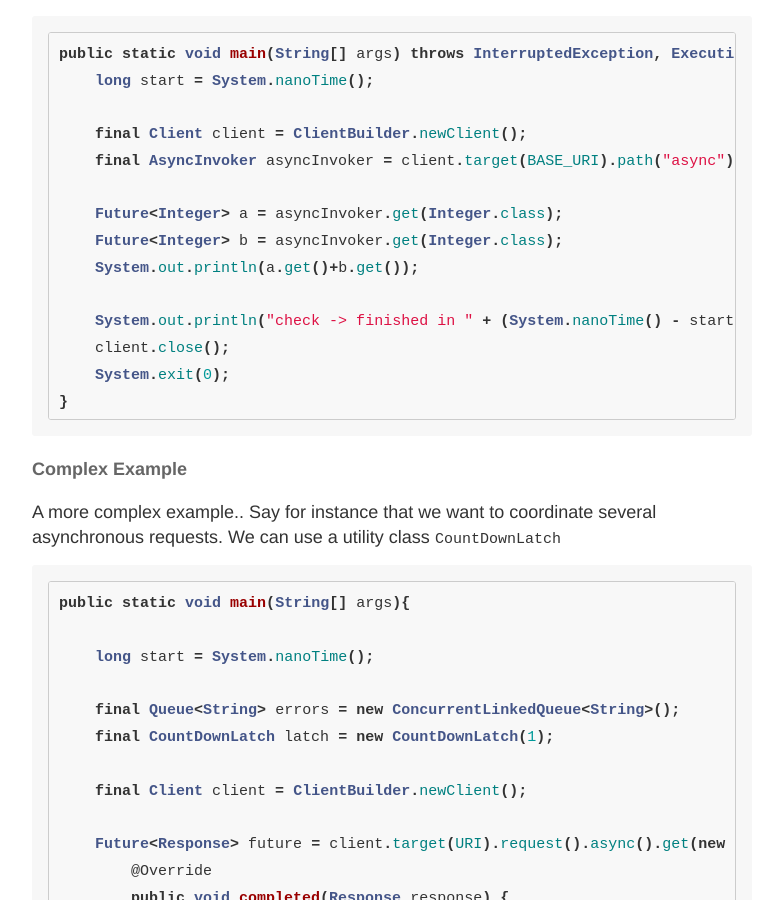
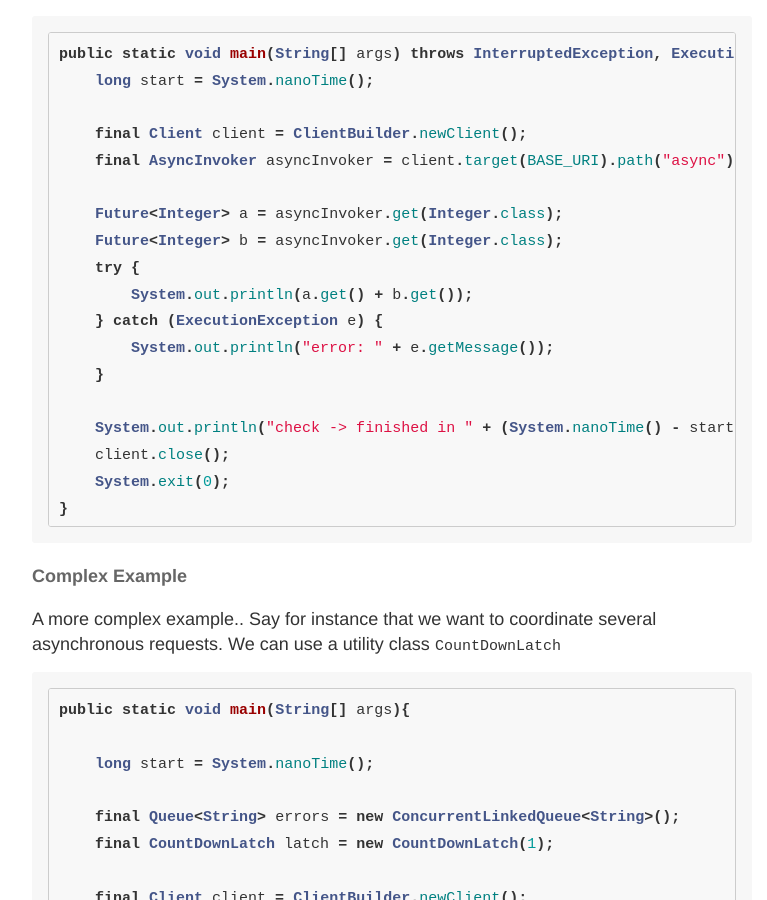
Before and after one commit to mbarralo/mbarralo.github.io, a Jekyll site: the page built from _posts/2016-05-16-jaxrs-asynchronous-client.md, in a window 1280 px wide and 900 px high, scrolled down 851 px. Shown: the whole window, without its empty margins (248-1015 px from the left). Built offline with Jekyll 4.4.1, drawn with Linux system fonts in a browser that asks for light colours; comment, search, counter and statistics services are not loaded.

Commit message:
new post

```diff
--- a/_posts/2016-05-16-jaxrs-asynchronous-client.md
+++ b/_posts/2016-05-16-jaxrs-asynchronous-client.md
@@ -40,7 +40,11 @@ public static void main(String[] args) throws InterruptedException, ExecutionExc
 
     Future<Integer> a = asyncInvoker.get(Integer.class);
     Future<Integer> b = asyncInvoker.get(Integer.class);
-    System.out.println(a.get()+b.get());
+    try {
+        System.out.println(a.get() + b.get());
+    } catch (ExecutionException e) {
+        System.out.println("error: " + e.getMessage());
+    }
 
     System.out.println("check -> finished in " + (System.nanoTime() - start) / 1_000_000 + " ms");
     client.close();
```
